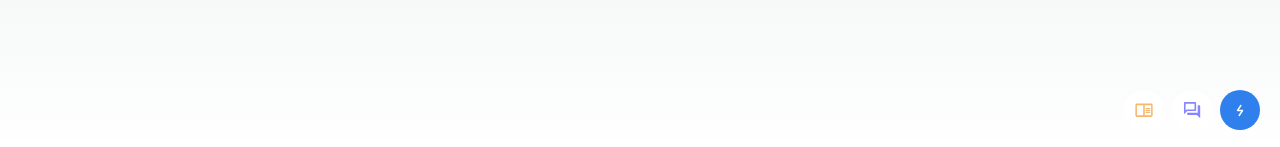
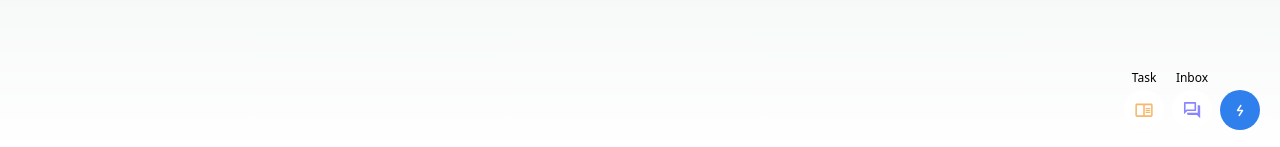
Before and after one commit to misterdevs/simple-quicks, a Next.js app: page /quicks in a window 1280 px wide. Shown: the part 650-797 px from the top of the page. Built offline with nearby package versions, Linux system fonts and the light colour scheme.

Commit message:
feat: add title toggle

```diff
--- a/src/components/molecules/toggle/InboxToggle.js
+++ b/src/components/molecules/toggle/InboxToggle.js
@@ -6,8 +6,9 @@ export default function InboxToggle(props) {
     <InnerToggle
       color="text-indicator-purple"
       bgColor="bg-indicator-purple"
-      isActive={props.isActive}
-      className={props.className}
+      className={`${props.isExpand ? "-translate-x-12" : ""} duration-300`}
+      isExpand={props.isExpand}
+      title="Inbox"
     >
       <InboxIcon />
     </InnerToggle>
--- a/src/components/molecules/toggle/InnerToggle.js
+++ b/src/components/molecules/toggle/InnerToggle.js
@@ -4,18 +4,20 @@ import { useEffect, useState } from "react";
 export default function InnerToggle(props) {
   const [isActive, setIsActive] = useState(false);
 
-  useEffect(() => {
-    setIsActive(props.isActive);
-  }, [props.isActive]);
-
   return (
+    <div className={`${props.className}`}>
+      {props.isExpand && (
+        <div className={`text-center text-xs font-light mb-1`}>
+          {props.title}
+        </div>
+      )}
       <ToggleButton
         color={isActive ? "text-white" : props.color}
         bg={isActive ? props.bgColor : "bg-white"}
         onClick={() => setIsActive(!isActive)}
-      className={`${props.className}`}
       >
         {props.children}
       </ToggleButton>
+    </div>
   );
 }
--- a/src/components/molecules/toggle/TaskToggle.js
+++ b/src/components/molecules/toggle/TaskToggle.js
@@ -6,8 +6,11 @@ export default function TaskToggle(props) {
     <InnerToggle
       color="text-indicator-orange"
       bgColor="bg-indicator-orange"
-      isActive={props.isActive}
-      className={props.className}
+      className={`${
+        props.isExpand ? "-translate-x-12" : "translate-x-12"
+      } duration-300`}
+      isExpand={props.isExpand}
+      title="Task"
     >
       <TaskIcon />
     </InnerToggle>
--- a/src/components/organism/Toggles.js
+++ b/src/components/organism/Toggles.js
@@ -5,26 +5,16 @@ import TaskToggle from "../molecules/toggle/TaskToggle";
 import ToggleMain from "../molecules/toggle/ToggleMain";
 
 export default function Toggles() {
-  const [isActive, setIsActive] = useState(true);
+  const [isExpand, setIsExpand] = useState(true);
   return (
     <ToggleContainer>
       <div className="flex space-x-2">
-        <div className="flex space-x-2">
-          <TaskToggle
-            className={`flex space-x-2  ${
-              isActive ? "-translate-x-12" : "translate-x-12"
-            } duration-300`}
-          />
-          <InboxToggle
-            className={`flex space-x-2  ${
-              isActive ? "-translate-x-12" : ""
-            } duration-300`}
-          />
-        </div>
-        <ToggleContainer>
-          <ToggleMain onClick={() => setIsActive(!isActive)} />
-        </ToggleContainer>
+        <TaskToggle isExpand={isExpand} />
+        <InboxToggle isExpand={isExpand} />
       </div>
+      <ToggleContainer>
+        <ToggleMain onClick={() => setIsExpand(!isExpand)} />
+      </ToggleContainer>
     </ToggleContainer>
   );
 }
```
Lines whose indentation alone changed are shown as unchanged.
